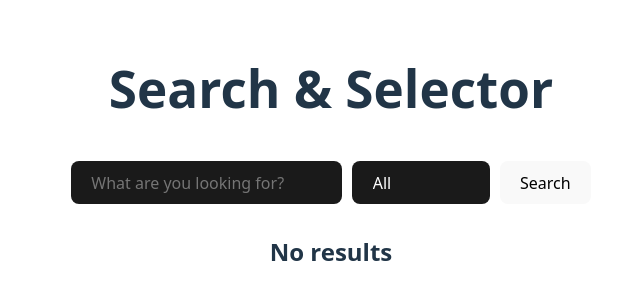
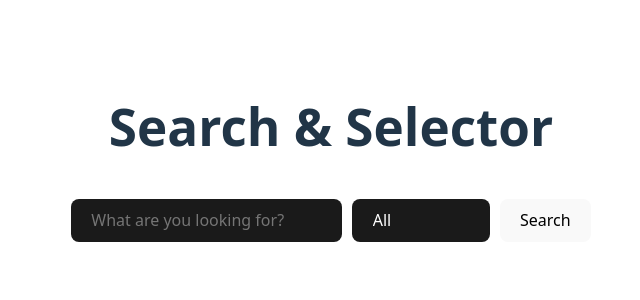
Before and after one commit to bramiprudencio/search_selector, a React (Vite) app: page / in a window 1280 px wide. Shown: the part 222-522 px from the top of the page, without its empty margins (309-949 px from the left). Built offline with nearby package versions, Linux system fonts and the light colour scheme.

Commit message:
non result option fixed

```diff
--- a/src/App.jsx
+++ b/src/App.jsx
@@ -9,6 +9,7 @@ function App() {
   const [order, setOrder] = useState("az");
   const [currentPage, setCurrentPage] = useState(1);
   const [isAll, setIsAll] = useState(false); // Track if "All" is selected
+  const [searched, setSearched] = useState(false);
 
   const resultsPerPage = 16;
   const indexOfLastResult = currentPage * resultsPerPage;
@@ -16,8 +17,6 @@ function App() {
   const currentResults = isAll ? results : results.slice(indexOfFirstResult, indexOfLastResult);
 
   const api = 'https://itunes.apple.com/search?country=BO&limit=52&term='
-
-  let searched = false;
 
   function search() {
     fetch(`${api}${input}&media=${filter}`)
@@ -31,6 +30,7 @@ function App() {
         searched = true;
       })
       .catch((error) => console.error("Error fetching data:", error));
+    setSearched(true);
   }
 
   function orderResults(event) {
@@ -75,7 +75,7 @@ function App() {
           <option value="za">Z - A</option>
         </select>
       </div>
-      <div hidden={results.length > 0 || (results.length === 0 && searched)}>
+      <div hidden={results.length > 0 || !searched}>
         <h2>No results</h2>
       </div>
       <div id="results" className="results">
```
